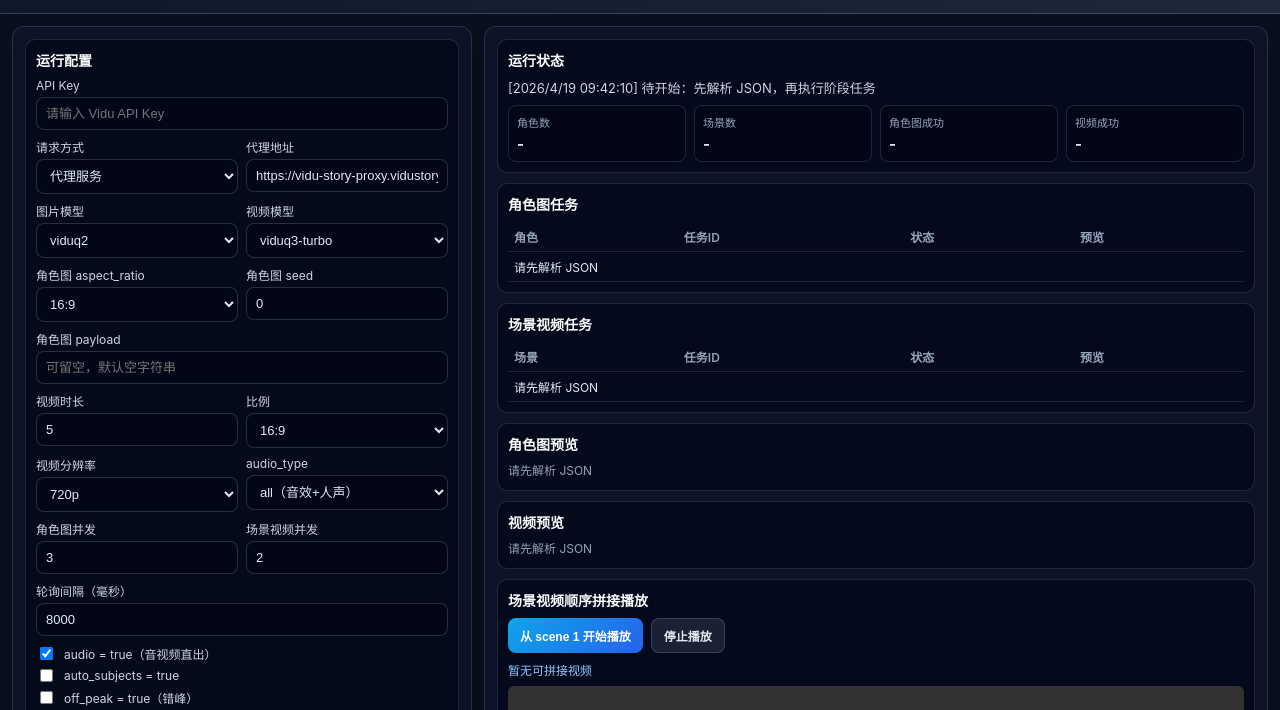
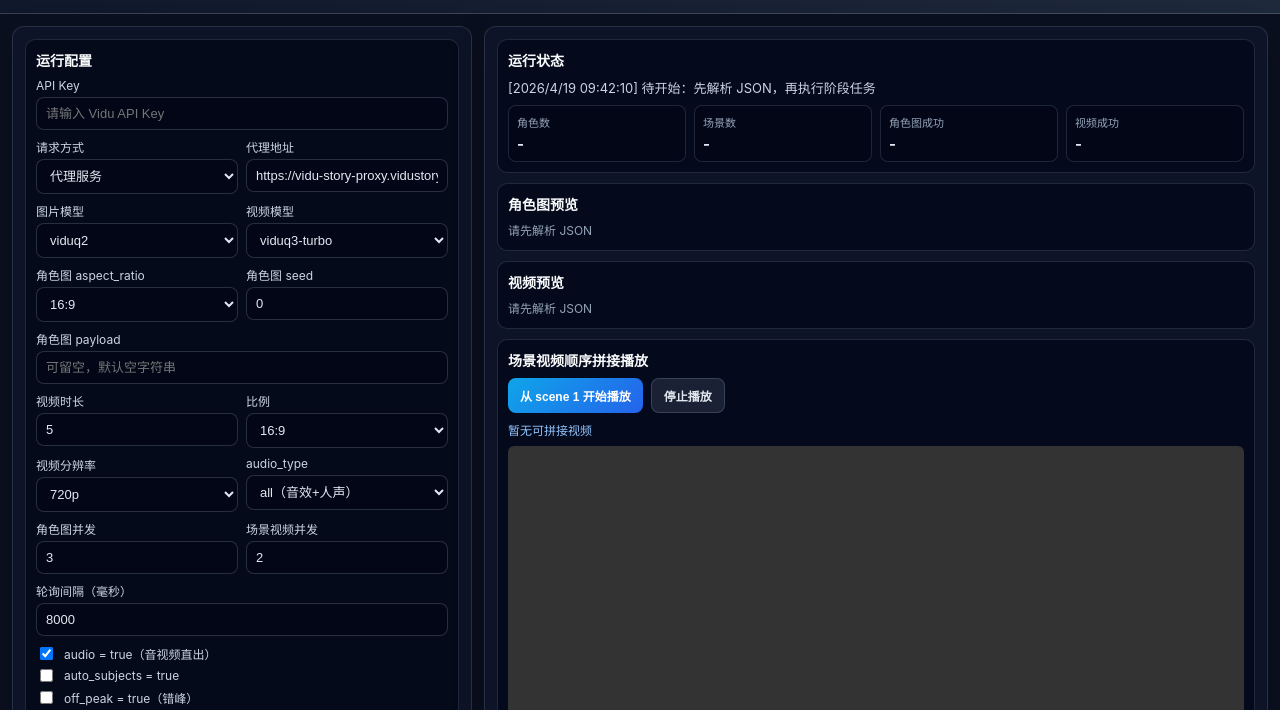
Before and after one commit to PrinceOfAndroid/vidu-story-pipeline-demo, a plain HTML site: page index.html in a window 1280 px wide. Shown: the part 78-788 px from the top of the page. Drawn offline with Linux system fonts and the light colour scheme.

Commit message:
chore(ui): hide character task and scene task cards

```diff
--- a/index.html
+++ b/index.html
@@ -64,6 +64,9 @@
       border-radius: 10px;
       background: rgba(2, 6, 23, 0.7);
       padding: 10px;
+    }
+    .hidden-card {
+      display: none;
     }
     .card h2 {
       margin: 0 0 8px;
@@ -467,7 +470,7 @@
           </div>
         </div>
 
-        <div class="card">
+        <div class="card hidden-card">
           <h2>角色图任务</h2>
           <table>
             <thead>
@@ -477,7 +480,7 @@
           </table>
         </div>
 
-        <div class="card">
+        <div class="card hidden-card">
           <h2>场景视频任务</h2>
           <table>
             <thead>
```
